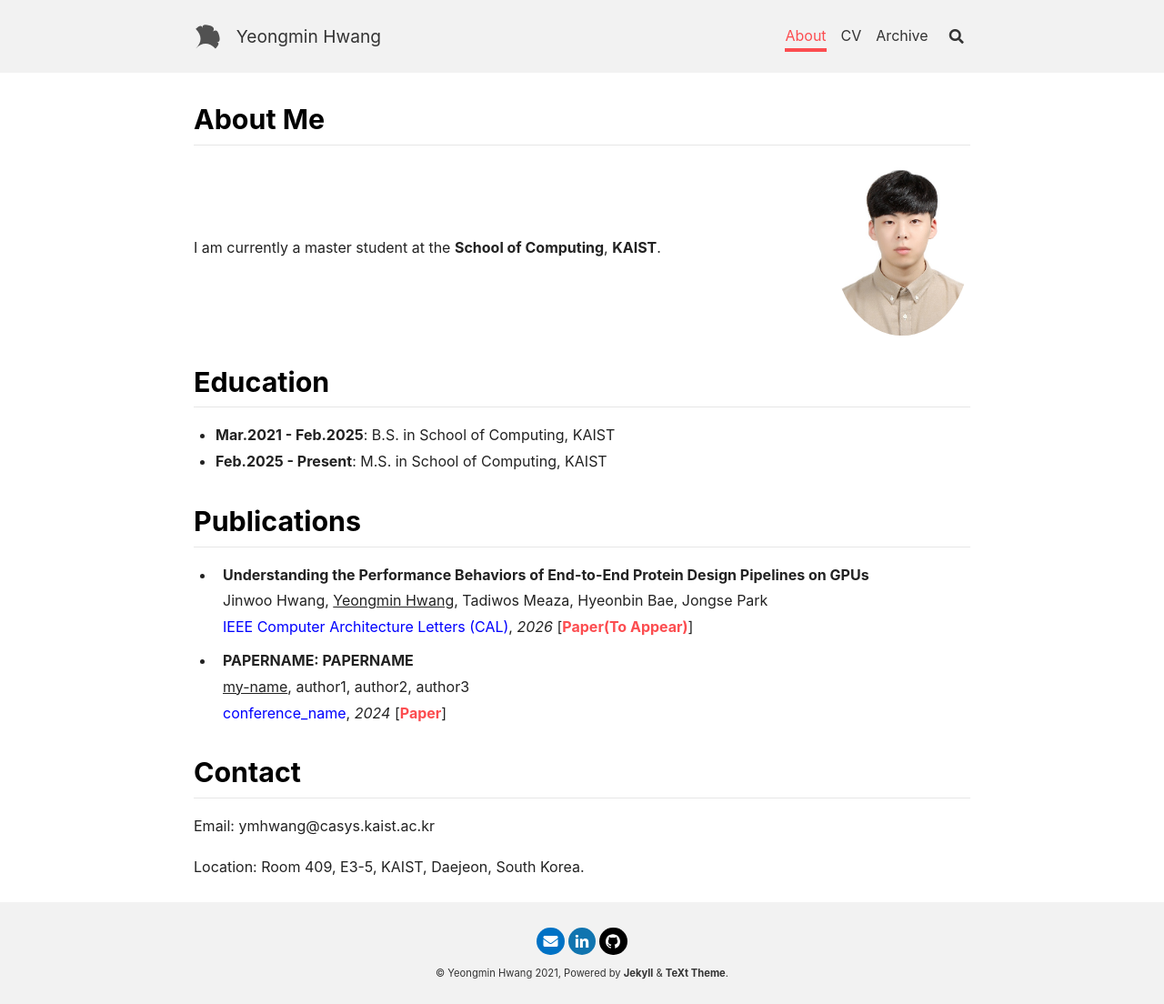
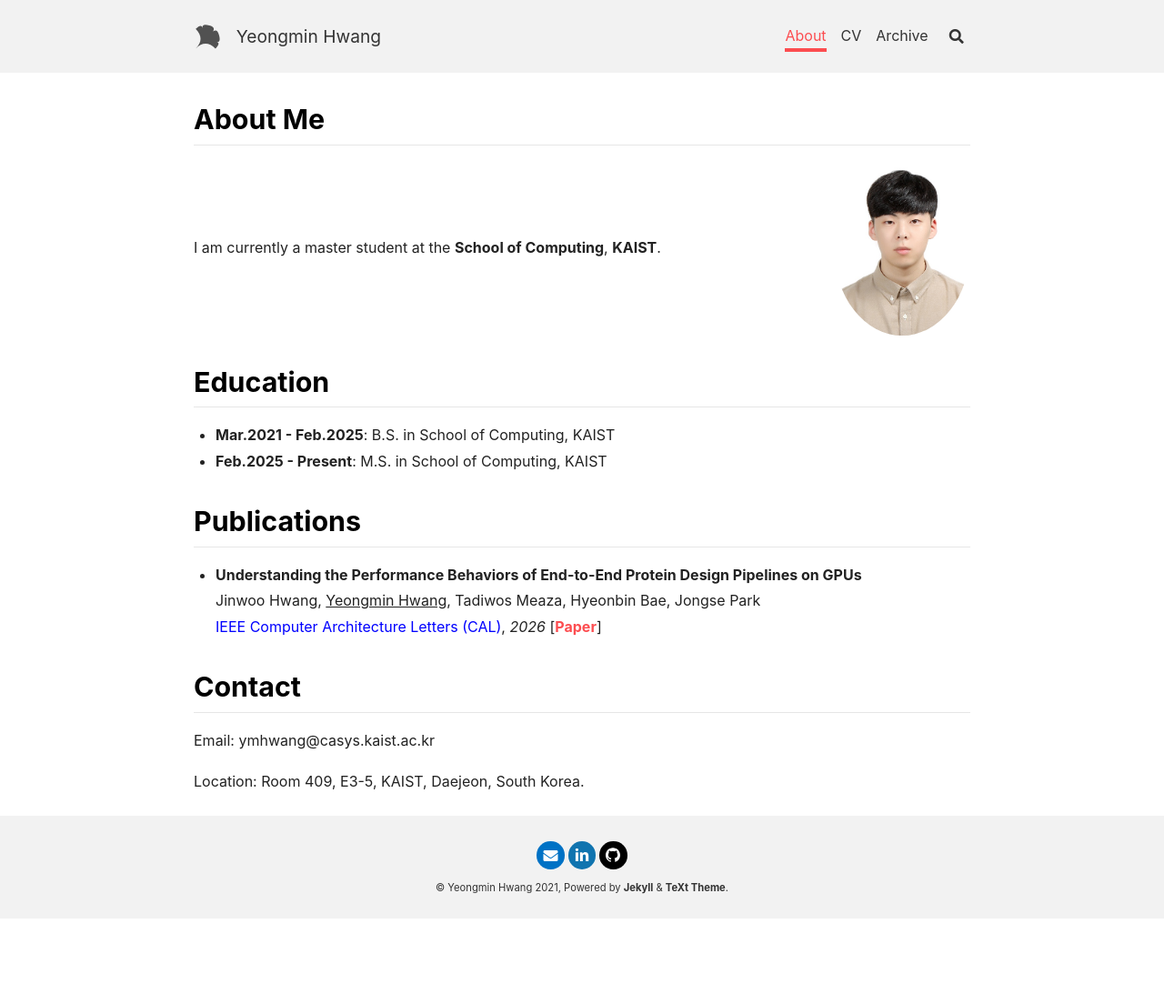
Before and after one commit to hymin13/hymin13.github.io, a Jekyll site: the page built from about.md, in a window 1280 px wide. Shown: the whole page at 91% size. Built offline with Jekyll 4.4.1, drawn with Linux system fonts in a browser that asks for light colours; nearby versions of some CDN libraries; our own code applies the rules of GitHub Pages for plain Markdown files; after the commit the page ends 1010 px from its top, so only the background shows below that.

Commit message:
composed dev env, added paper

```diff
--- a/about.md
+++ b/about.md
@@ -20,11 +20,7 @@
 
 - **Understanding the Performance Behaviors of End-to-End Protein Design Pipelines on GPUs**<br>
 Jinwoo Hwang, <u>Yeongmin Hwang</u>, Tadiwos Meaza, Hyeonbin Bae, Jongse Park<br>
- <span style="color:blue">IEEE Computer Architecture Letters (CAL)</span>, <i>2026</i> [[Paper(To Appear)](https://hymin13.github.io/about.html)]
-
-- **PAPERNAME: PAPERNAME**<br>
-<u>my-name</u>, author1, author2, author3<br>
- <span style="color:blue">conference_name</span>, <i>2024</i> [[Paper](https://hymin13.github.io/about.html)]
+ <span style="color:blue">IEEE Computer Architecture Letters (CAL)</span>, <i>2026</i> [[Paper](papers/2026-cal-protein-design-pipelines.pdf)]
 
 ## Contact
 
--- a/docker/docker-compose.default.yml
+++ b/docker/docker-compose.default.yml
@@ -2,7 +2,7 @@
 
 services:
   jekyll-text-theme_dev:
-    image: docker_jekyll-text-theme_dev
+    image: docker-jekyll-text-theme_dev
     environment:
       - JEKYLL_ENV
     ports:
--- a/docker/docker-compose.dev.yml
+++ b/docker/docker-compose.dev.yml
@@ -2,7 +2,7 @@
 
 services:
   jekyll-text-theme_dev:
-    image: docker_jekyll-text-theme_dev
+    image: docker-jekyll-text-theme_dev
     environment:
       - JEKYLL_ENV
     ports:
```
Also changed, not shown: 2 other files.
